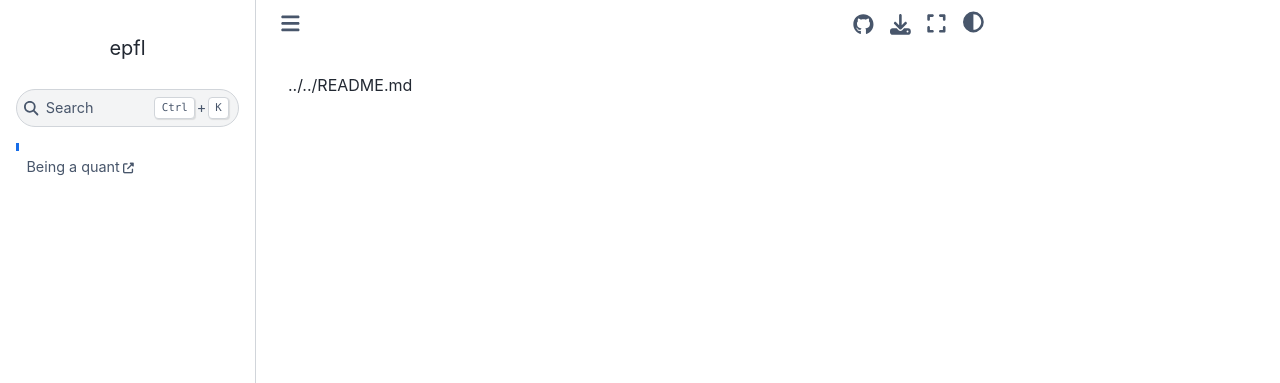
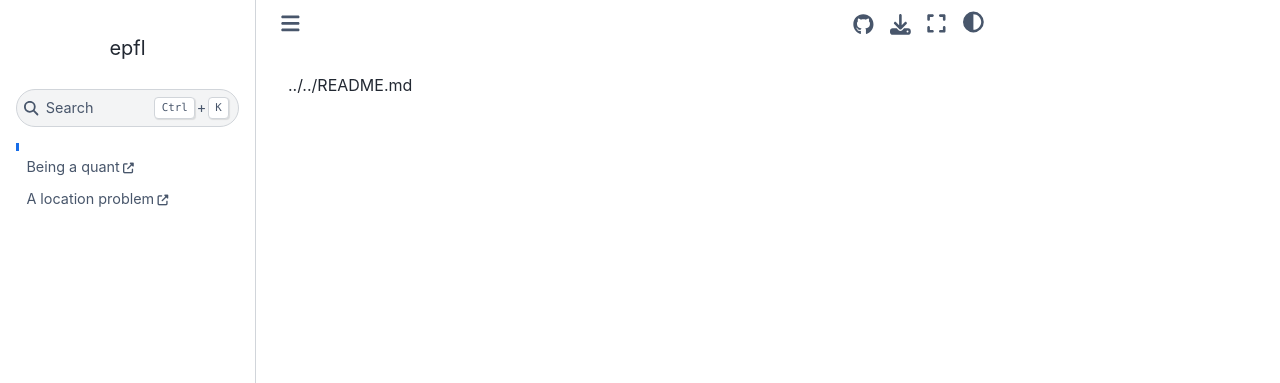
Before and after one commit to tschm/epfl, a Jupyter Book: the page built from book/docs/index.md, in a window 1280 px wide. Shown: the top 383 px of the page. Built offline with Jupyter Book 1.0.4 settings and Sphinx 7.4.7 and the Sphinx Book theme 1.1.4, drawn with Linux system fonts in a browser that asks for light colours.

```diff
--- a/book/_toc.yml
+++ b/book/_toc.yml
@@ -5,3 +5,6 @@ root: docs/index
 chapters:
     - url: https://tschm.github.io/epfl/marimo/Quant/index.html
       title: Being a quant
+
+    - url: https://tschm.github.io/epfl/marimo/LocationProblem/index.html
+      title: A location problem
```
